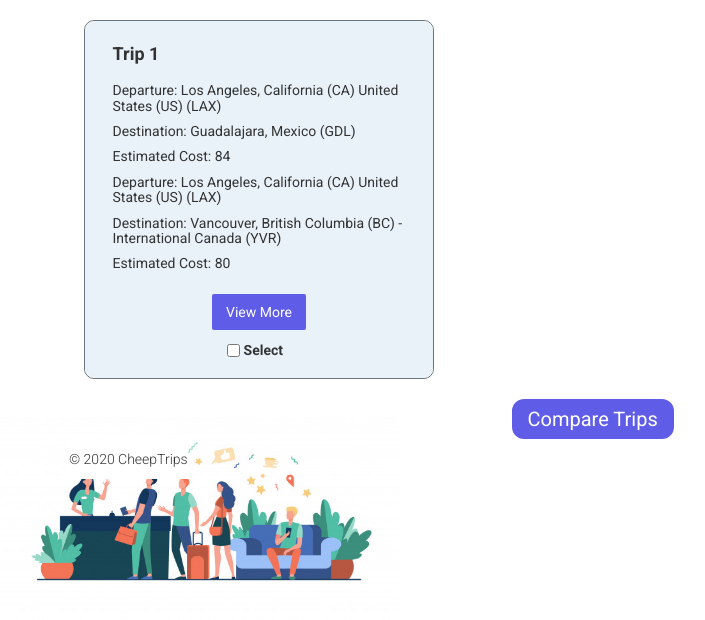
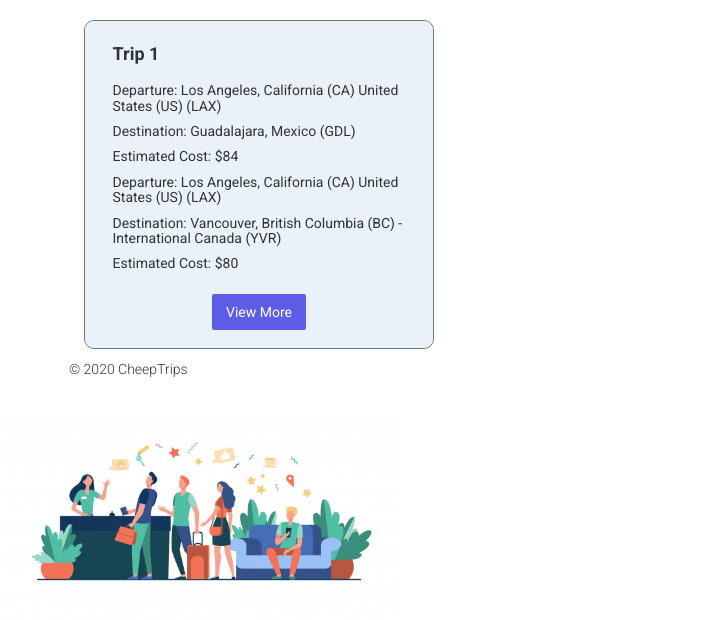
Before and after one commit to Cheep-Trips/CheepTrips, a Django app: template src/trips/templates/trips/saved_trips.html in a window 1280 px wide. Shown: the part 180-800 px from the top of the page, without its empty margins (1-706 px from the left). Run offline with Django 3.2, Linux system fonts and the light colour scheme; the template is opened without the code that fills it: values that come from a table or form of the project are taken from there, others are empty; data comes from the database, SQL or seed files in the repository; both versions use the stored data as it was after the commit; some libraries are stand-ins or nearby versions.

Commit message:
removed func on savetrip temp

```diff
--- a/src/trips/templates/trips/saved_trips.html
+++ b/src/trips/templates/trips/saved_trips.html
@@ -63,7 +63,7 @@
                     <div class="col">
                         <h5 class="card-title">Departure: {{flight.departure_location.name}}</h5>
                         <h5 class="card-title">Destination: {{flight.destination.name}}</h5>
-                        <h5 class="card-title">Estimated Cost: {{flight.price}} </h5>
+                        <h5 class="card-title">Estimated Cost: ${{flight.price}} </h5>
                     </div>
                     {% endfor %}
                     <div class="col text-center">
@@ -74,14 +74,18 @@
                         <div style="line-height:5px;">
                             <br>
                           </div>
+                          <!--
                             <div class="form-check form-check-inline">
                                 <input class="form-check-input" type="checkbox" id="inlineCheckbox1" value="option1">
                                 <div style="line-height:15px;">
                                     <br></br>
                                 </div>
-                                <label class="form-check-label" for="inlineCheckbox1">Select</label>
+
+                                    <label class="form-check-label" for="inlineCheckbox1">Select</label>
+
 
                             </div>
+                             -->
                     </div>
                 </div>
             </div>
@@ -90,12 +94,15 @@
     </div>
 
     <!-- Compare Button Below Cards -->
-    <div class="row ">
+    <!--
+        <div class="row ">
         <figure class="col-sm-3 center-block">
             <br>
             <a href="{% url 'trips:compare' %}" class="btn btn-large btn-primary btn-rounded">Compare Trips</a>
         </figure>
     </div>
+    -->
+
 
 </section>
 {% endblock %}
```
Also changed, not shown: src/db.sqlite3.
